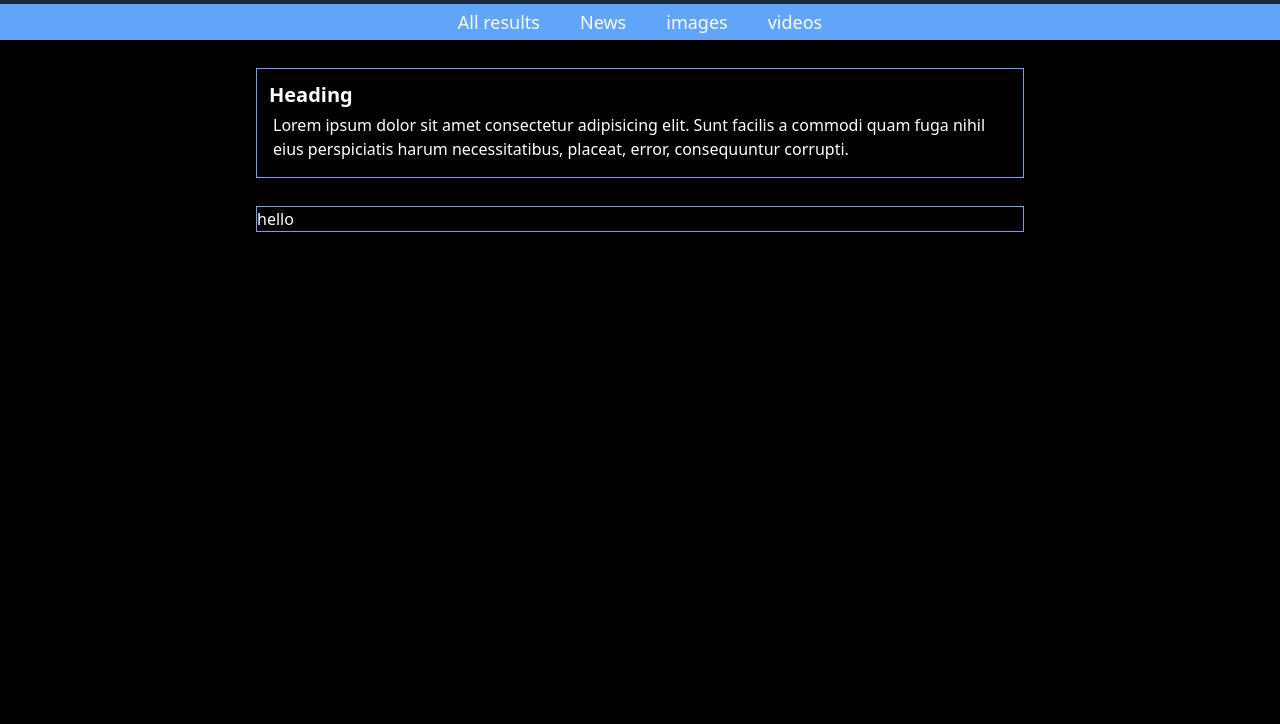
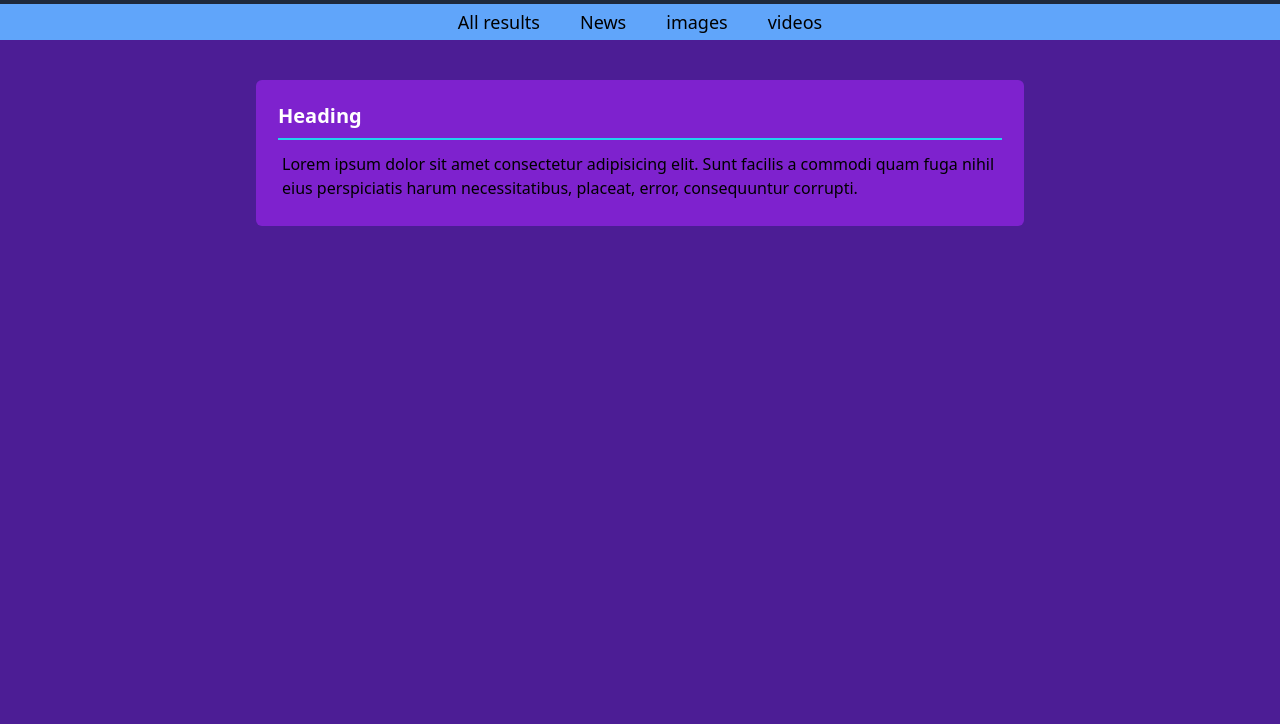
Before and after one commit to AakashRawat04/Top-Tenner, a website built with Vite: page index.html in a window 1280 px wide. Shown: the part 76-800 px from the top of the page. Built offline with nearby package versions, Linux system fonts and the light colour scheme.

Commit message:
figured out the front end part of 'all-results and news' page

```diff
--- a/index.html
+++ b/index.html
@@ -22,39 +22,44 @@
      </style>
 </head>
 
-<body class="bg-black">
+<body class="bg-violet-900">
      <nav class="bg-slate-800 px-6 h-20 flex justify-center">
           <div class="text-4xl pl-10 font-mono pt-5 font-bold tracking-normal text-cyan-600 toptenner">Top-Tenner</div>
 
           <div class="">
-               <input type="search"
+               <form>
+                    <input type="search"
                     class="h-8 border-2 mt-6 ml-36 rounded-2xl transition ease-in-out focus:text-black focus:outline-none text-center p-3 text-xl bg-slate-700 border-none "
                     placeholder="Search">
-          </div>
+
+                    <button type="submit">Go</button>
+               </div>
+          </form>
      </nav>
      <div class="navbar bg-blue-400 flex flex-row justify-center ">
-          <ul class="flex flex-row p-1 text-lg font-medium text-white">
-               <li class="px-5 " id="allResults">All results</li>
-               <li class="px-5 " id="newsResults">News</li>
-               <li class="px-5 " id="imageResults">images</li>
-               <li class="px-5 " id="videoResults">videos</li>
+          <ul class="flex flex-row p-1 text-lg font-medium text-black">
+               <li class="px-5 hover:cursor-pointer hover:text-rose-600 hover:font-bold" id="allResults">All results</li>
+               <li class="px-5 hover:cursor-pointer hover:text-rose-600 hover:font-bold" id="newsResults">News</li>
+               <li class="px-5 hover:cursor-pointer hover:text-rose-600 hover:font-bold" id="imageResults">images</li>
+               <li class="px-5 hover:cursor-pointer hover:text-rose-600 hover:font-bold" id="videoResults">videos</li>
           </ul>
      </div>
 
      <div class="flex justify-center text-white">
      <div class="grid grid-cols-1 w-3/5">
 
-          <div class="mt-7 border border-blue-400 p-3 hover:border-green-500 ">
-               <div class="heading text-xl font-bold hover:underline hover:text-blue-700">
+          <div class="mt-10 hover:shadow-xl border-2 rounded-md border-transparent p-5 bg-purple-700 transition ease-in-out delay-75 hover:-translate-y-0 hover:scale-110 duration-200 hover:shadow-cyan-500/20 ">
+               <span class="heading text-xl font-bold hover:underline hover:text-blue-400 hover:cursor-pointer ">
+                    <a href="https://google.com">
                     Heading
-               </div>
-               <div class="p-1">
+                    </a>
+               </span>
+               <hr class="border border-cyan-400 my-2">
+               <div class="p-1 text-black">
                     Lorem ipsum dolor sit amet consectetur adipisicing elit. Sunt facilis a commodi quam fuga nihil eius perspiciatis harum necessitatibus, placeat, error, consequuntur corrupti.
                </div>
           </div>
-          <div class="mt-7 border border-blue-400">
-               hello
-          </div>
+
      </div>
      </div>
      <script src="app.js"></script>
```
